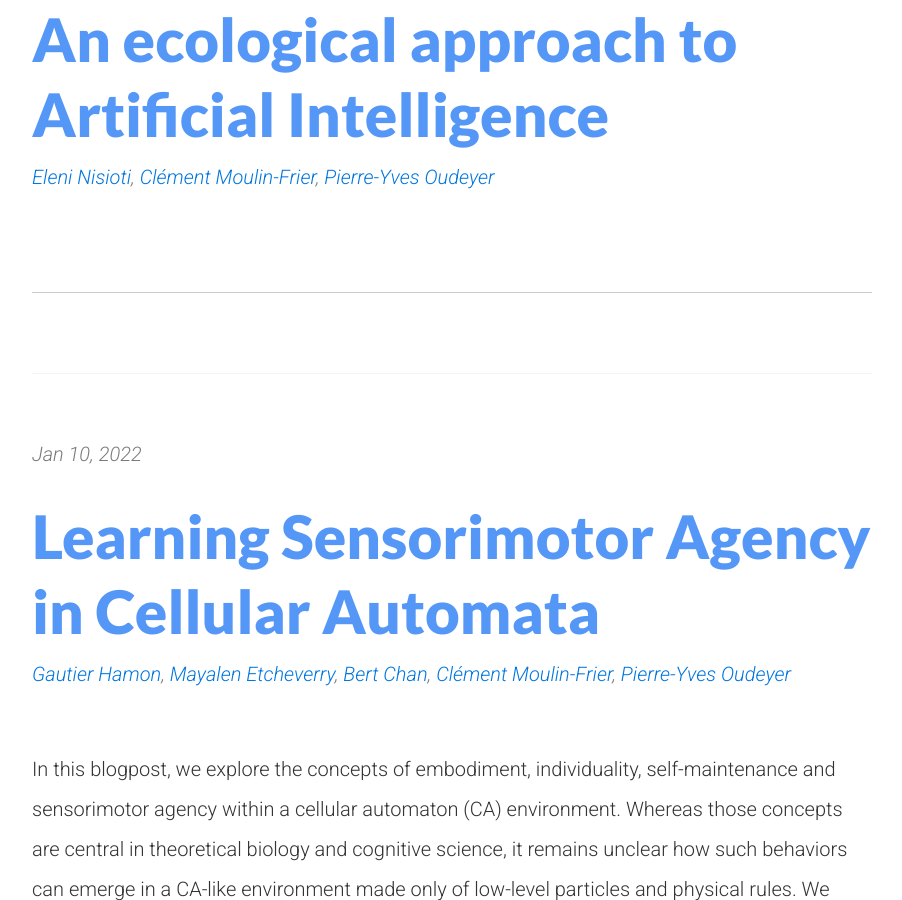
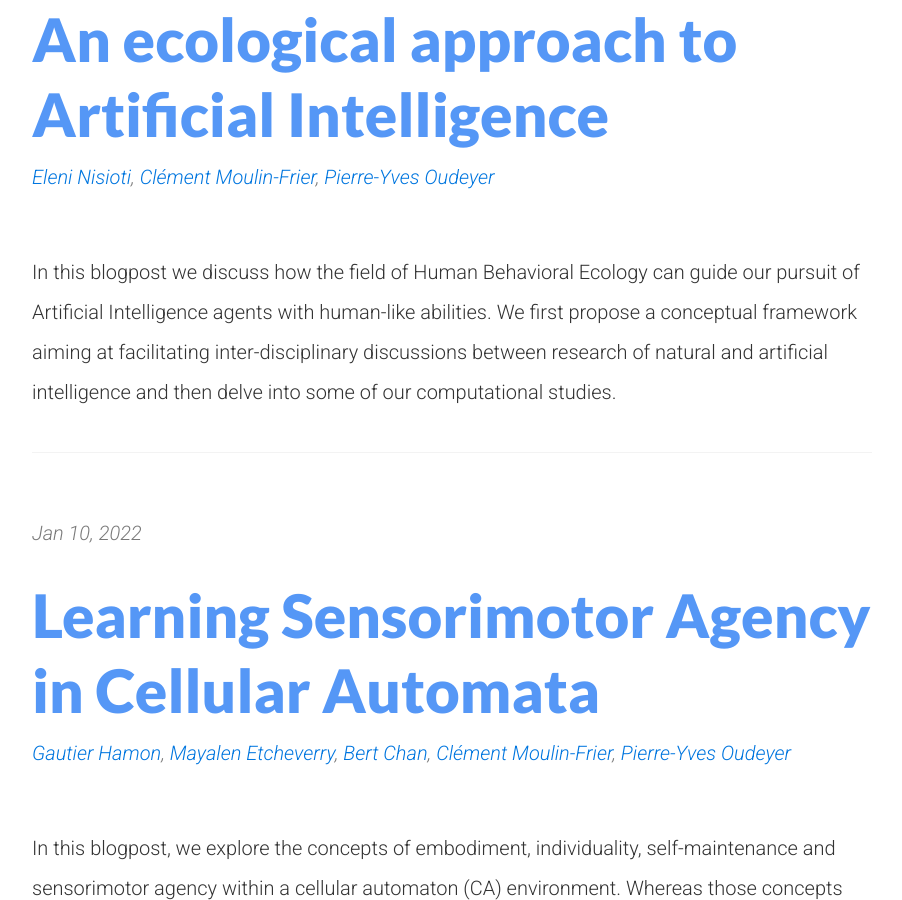
Before and after one commit to flowersteam/flowersteam.github.io, a Jekyll site: the page built from index.html, in a window 1280 px wide and 900 px high, scrolled down 2665 px. Shown: the whole window, without its empty margins (188-1090 px from the left). Built offline with Jekyll 4.4.1, drawn with Linux system fonts in a browser that asks for light colours; nearby versions of some CDN libraries; the list of posts is cut into pages by our own code.

Commit message:
added summary

```diff
--- a/_posts/2023-08-09-ecological-AI.md
+++ b/_posts/2023-08-09-ecological-AI.md
@@ -2,7 +2,7 @@
 layout:     post
 title:      'An ecological approach to  Artificial Intelligence'
 date:       2022-01-10
-summary:
+summary: In this blogpost we discuss how the field of Human Behavioral Ecology can guide our pursuit of Artificial Intelligence agents with human-like abilities. We first propose a conceptual framework aiming at facilitating inter-disciplinary discussions between research of natural and artificial intelligence and then delve into some of our computational studies.
 categories: jekyll
 permalink: ecological-AI
 use_math: true
```
